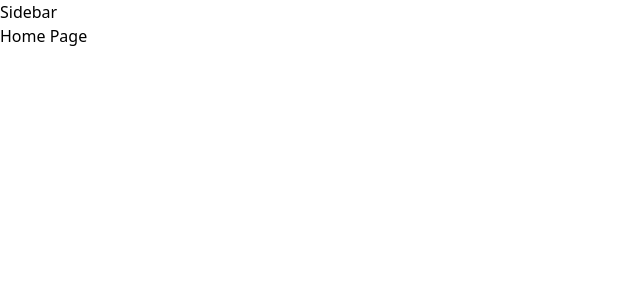
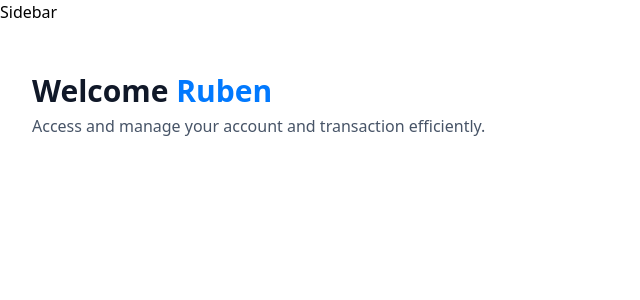
Before and after one commit to EDITH-01/bank, a Next.js app: page / in a window 1280 px wide. Shown: the top 300 px of the page, without its empty margins (0-640 px from the left). Built offline with nearby package versions, Linux system fonts and the light colour scheme.

Commit message:
User name given

```diff
--- a/app/(root)/page.tsx
+++ b/app/(root)/page.tsx
@@ -1,10 +1,24 @@
+import HeaderBox from '@/components/HeaderBox'
 import React from 'react'
 
 const Home =() =>{
+    const loggedIn = {
+        firstName: 'Ruben' };
     return(
-        <div>
-            Home Page
-        </div>
+        <section className='home'>
+            <div className='home-content'>
+                <header>
+                  <HeaderBox
+                  type="greeting"
+                  title="Welcome"
+                  user={loggedIn?.firstName|| 'Guest'}
+                  subtext="Access and manage your account and transaction efficiently."
+                  />
+                </header>
+
+            </div>
+        </section>
+
     )
 }
 export default Home
--- /dev/null
+++ b/components/HeaderBox.tsx
@@ -0,0 +1,21 @@
+import React from 'react'
+
+const HeaderBox = ({ type="title",title,subtext,user}:HeaderBoxProps) => {
+  return (
+    <div className='header-box'>
+        <h1 className='header-box-title'>
+            {title}
+            {type === 'greeting'&&(
+                <span className='text-bankGradient'>
+                    &nbsp;{user}
+                </span>
+            )}
+        </h1>
+        <p className="header-box-subtext">
+            {subtext}
+        </p>
+    </div>
+  )
+}
+
+export default HeaderBox
--- a/lib/utils.ts
+++ b/lib/utils.ts
@@ -108,7 +108,7 @@
         bg: "bg-blue-25",
         lightBg: "bg-blue-100",
         title: "text-blue-900",
-        subText: "text-blue-700",
+        subText: "text-red-700",
       };
 
     case "credit":
```
